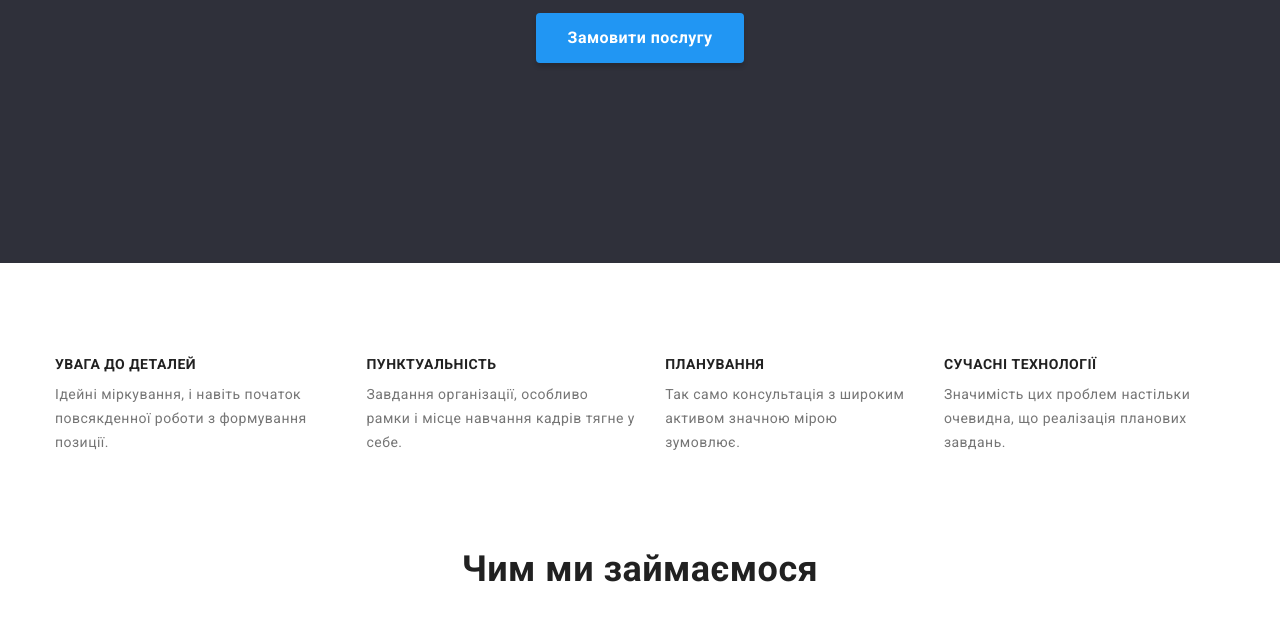
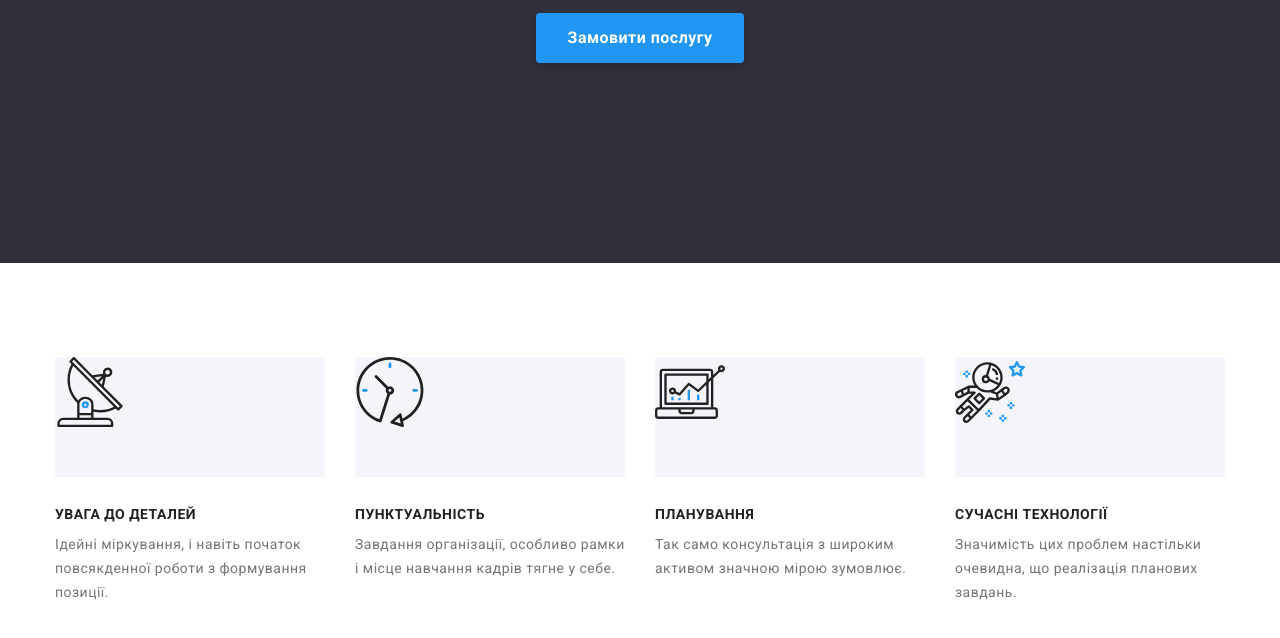
Before and after one commit to lili2628/goit-markup-hw-04, a plain HTML site: page index.html in a window 1280 px wide. Shown: the part 418-1056 px from the top of the page. Drawn offline with nearby package versions, Linux system fonts and the light colour scheme.

Commit message:
іконки переваг

```diff
--- a/css/styles.css
+++ b/css/styles.css
@@ -213,6 +213,14 @@ body{
     clip: rect(0 0 0 0);
     overflow: hidden;
 }
+
+.box{
+    width: 270px;
+    height: 120px;
+    background-color: #F5F4FA;
+    margin-bottom: 30px;
+}
+
 
 .features-subtitle{
     margin-top: 0;
--- a/index.html
+++ b/index.html
@@ -26,6 +26,7 @@
             </nav>
 
             <div class="contacts list">
+
                 <a class="link" href="mailto:info@devstudio.com">
                     info@devstudio.com
                 </a>
@@ -56,6 +57,11 @@
                 <h2 class="features-title title-color visually-hidden">Особливості студії</h2>
                 <ul class="features-list list">
                     <li class="item">
+                        <div class="box">
+                            <svg>
+                                <use href="./images/icons.svg#antenna" width="70" height="70" class="features-icon"></use>
+                            </svg>
+                        </div>
                         <h3 class="features-subtitle title-color">увага до деталей</h3>
                         <p class="features-text">
                             Ідейні міркування, і навіть початок повсякденної роботи
@@ -63,6 +69,11 @@
                         </p>
                     </li>
                     <li class="item">
+                        <div class="box">
+                            <svg>
+                                <use href="./images/icons.svg#clock" width="70" height="70" class="features-icon"></use>
+                            </svg>
+                        </div>
                         <h3 class="features-subtitle title-color">пунктуальність</h3>
                         <p class="features-text">
                             Завдання організації, особливо рамки і місце навчання
@@ -70,12 +81,22 @@
                         </p>
                     </li>
                     <li class="item">
+                        <div class="box">
+                            <svg>
+                                <use href="./images/icons.svg#diagram" width="70" height="70" class="features-icon"></use>
+                            </svg>
+                        </div>
                         <h3 class="features-subtitle title-color">планування</h3>
                         <p class="features-text">
                             Так само консультація з широким активом значною мірою зумовлює.
                         </p>
                     </li>
                     <li class="item">
+                        <div class="box">
+                            <svg>
+                                <use href="./images/icons.svg#astronaut" width="70" height="70" class="features-icon"></use>
+                            </svg>
+                        </div>
                         <h3 class="features-subtitle title-color">сучасні технології</h3>
                         <p class="features-text">
                             Значимість цих проблем настільки очевидна, що реалізація
```
Also changed, not shown: 1 other file.
